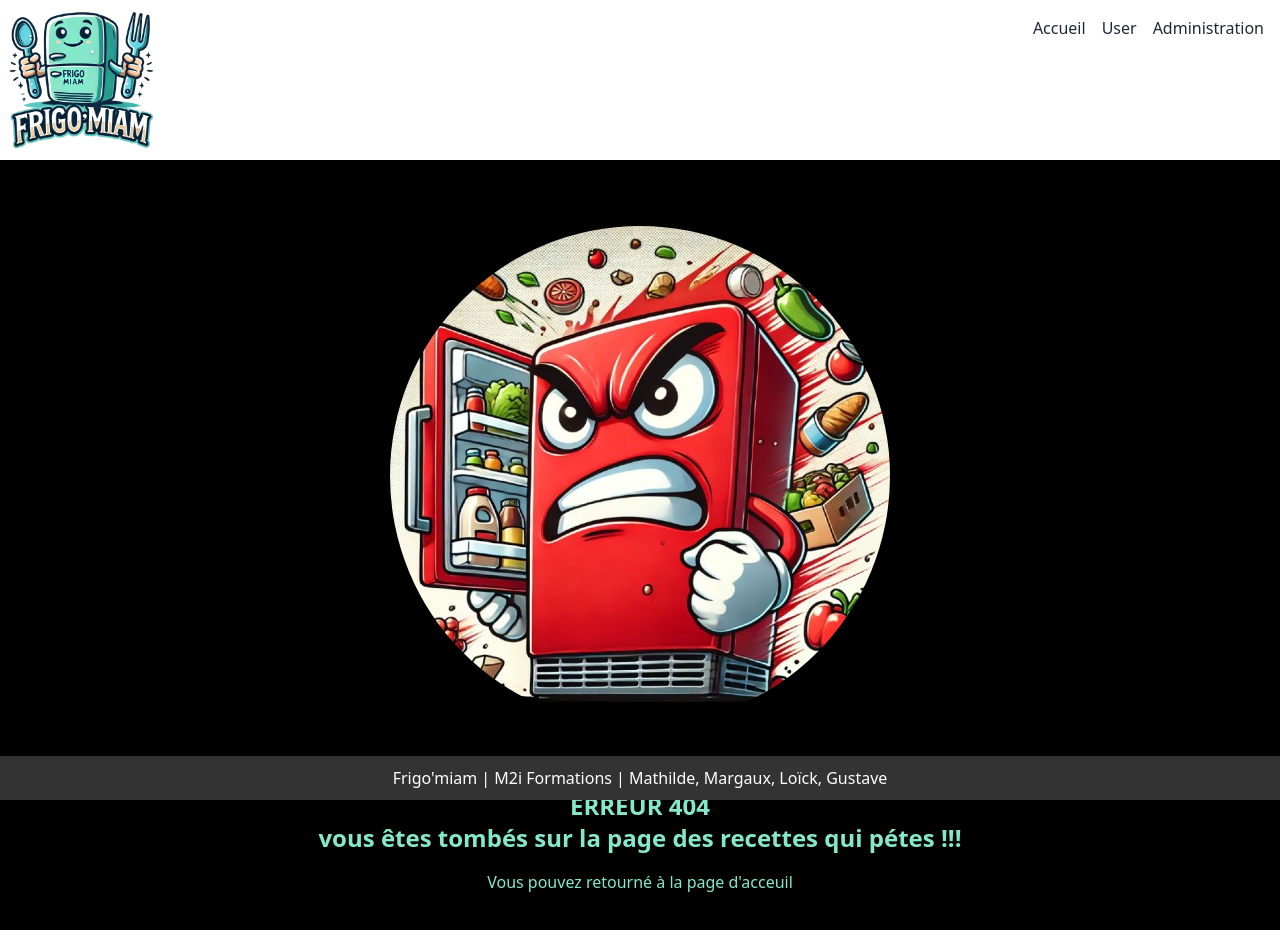
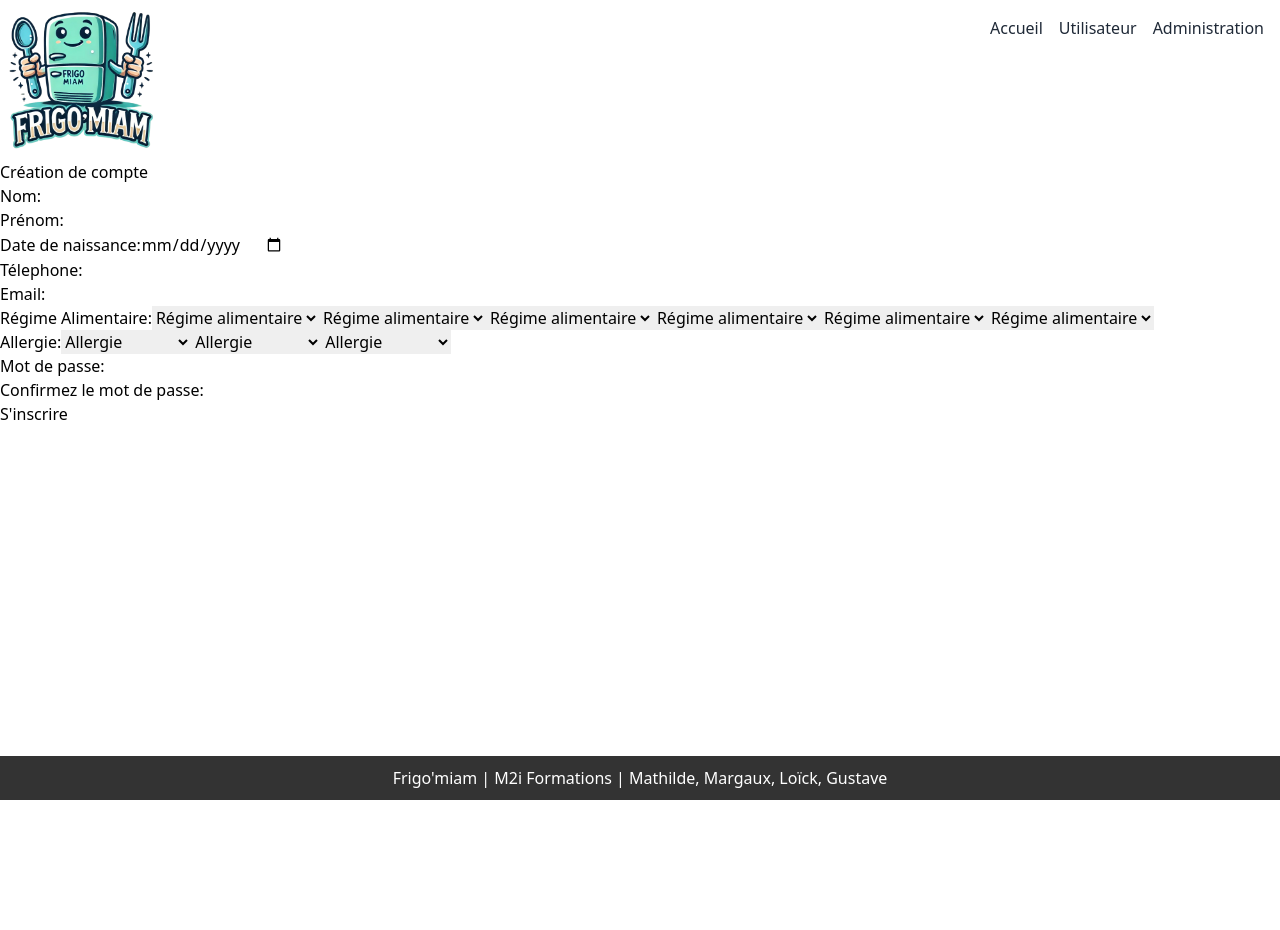
Before and after one commit to OvernightmareX/Frigo-Miam, an Angular app in the folder FrigoMiamFront/: page /inscription in a window 1280 px wide. Shown: the top 930 px of the page. After the commit the page ends 800 px from the top, so only its background shows below. Built offline with nearby package versions, Linux system fonts and the light colour scheme.

Commit message:
form create account

```diff
--- a/FrigoMiamFront/src/app/app.routes.ts
+++ b/FrigoMiamFront/src/app/app.routes.ts
@@ -7,6 +7,7 @@ import {FrigoComponent} from "./pages/frigo/frigo.component";
 import {AccountCreationComponent} from "./pages/account-creation/account-creation.component";
 import {RecetteComponent} from "./pages/recette/recette.component";
 import {NotFound404Component} from "./pages/not-found404/not-found404.component";
+import {NgModule} from "@angular/core";
 
 export const routes: Routes = [
   {path: '', component: HomeComponent},
@@ -14,7 +15,7 @@ export const routes: Routes = [
   {path: 'profile', component: ProfilComponent},
   {path: 'connexion', component: ConnexionComponent},
   {path: 'frigo', component: FrigoComponent},
-  {path: 'creation', component: AccountCreationComponent},
+  {path: 'inscription', component: AccountCreationComponent},
   {path: 'recette', component: RecetteComponent},
   {path: '**' , component:NotFound404Component},
 ];
--- a/FrigoMiamFront/src/app/components/nav/nav.component.html
+++ b/FrigoMiamFront/src/app/components/nav/nav.component.html
@@ -4,7 +4,7 @@
       <a routerLink="/" class="text-gray-800 hover:text-blue-500">Accueil</a>
     </li>
     <li class="relative">
-      <button (click)="toggleMenu()" class="text-gray-800 hover:text-blue-500">User</button>
+      <button (click)="toggleMenu()" class="text-gray-800 hover:text-blue-500">Utilisateur</button>
       @if (isUserMenuOpen ){
         <ul  class="">
 
--- a/FrigoMiamFront/src/app/pages/account-creation/account-creation.component.html
+++ b/FrigoMiamFront/src/app/pages/account-creation/account-creation.component.html
@@ -1,33 +1,66 @@
 <div class="account-create">
   <h1>Création de compte</h1>
   <div class="register">
-    <form>
+    <form  (ngSubmit)="submitAccount()">
     <div class="name">
-      <label>Nom:</label>
-      <input >
+      <label for="name">Nom:</label>
+      <input type="text" id="name" [(ngModel)]="user.name" name="name" required>
     </div>
-    <div>
+    <div class="firstName">
+      <label for="firstName">Prénom:</label>
+      <input type="text" id="firstName" [(ngModel)]="user.firstName" name="firstName" required>
+    </div>
+    <div class="dateOfBirth">
+      <label for="dateOfBirth">Date de naissance:</label>
+      <input type="date" id="dateOfBirth" [(ngModel)]="user.dateOfBirth" name="dateOfBirth">
+    </div>
+    <div class="phone">
+      <label for="phone">Télephone:</label>
+      <input type="tel" id="phone" [(ngModel)]="user.phone" name="phone">
+    </div>
+    <div class="email">
+      <label for="email">Email:</label>
+      <input type="email" id="email" [(ngModel)]="user.email" name="email" required>
+    </div>
+    <div class="diet">
+      <label for="diet">Régime Alimentaire:</label>
+      @for (diet of dietList ; track dietList){
+      <select id="diet" [(ngModel)]="user.diet" name="diet">
+        <option value="" disabled selected>Régime alimentaire</option>
+        <option>{{diet}}</option>
+      </select>
+        }
 
     </div>
-    <div>
+      <div class="allergen">
+        <label for="allergen">Allergie:</label>
+        @for (allergen of allergenList; track allergenList){
+        <select id="allergen" [(ngModel)]="user.allergen" name="allergen">
 
+          <option value="" disabled selected>Allergie</option>
+          <option>{{allergen}}</option>
+
+        </select>
+          }
+
+      </div>
+
+
+    <div class="password">
+      <label for="pwd">Mot de passe: </label>
+      <input type="password" id="pwd" name="password" [(ngModel)]="user.password"   required>
+      @if(passwordHasError){
+        <small class="error">Mot de passe incorrecte</small>
+      }
     </div>
-    <div>
-
-    </div>
-    <div>
-
-    </div>
-    <div>
-
-    </div>
-    <div>
-
-    </div>
-    <div>
-
-    </div>
-    <button >Envoyer</button>
+      <div class="confirm-password">
+        <label for="confirmPassword">Confirmez le mot de passe:</label>
+        <input type="password" id="confirmPassword" name="confirmPassword" [(ngModel)]="user.confirmPassword" required>
+        @if(confirmPasswordHasError){
+          <small class="errorConfirm">Les deux mots de passes ne se correspondt pas</small>
+        }
+      </div>
+    <button type="submit" >S'inscrire</button>
     </form>
 
   </div>
--- a/FrigoMiamFront/src/app/pages/account-creation/account-creation.component.ts
+++ b/FrigoMiamFront/src/app/pages/account-creation/account-creation.component.ts
@@ -1,12 +1,60 @@
 import { Component } from '@angular/core';
+import {FormsModule, ReactiveFormsModule} from "@angular/forms";
 
 @Component({
   selector: 'app-account-creation',
   standalone: true,
-  imports: [],
+  imports: [
+    ReactiveFormsModule,
+    FormsModule
+  ],
   templateUrl: './account-creation.component.html',
   styleUrl: './account-creation.component.css'
 })
 export class AccountCreationComponent {
+user ={
+  name:'',
+  firstName: '',
+  dateOfBirth:'',
+  phone: '',
+  email:'',
+  diet:'' ,
+  allergen:'',
+  password:'',
+  confirmPassword:'',
+}
+dietList=[
+  { value :'vegetarien' ,label:'vegetarien'},
+  { value : 'végétalien', label:' végétalien '},
+  { value: 'cétogène', label:'cétogène'},
+  { value :"flexitarien", label:'flexitarien'},
+  { value : 'paléolithique', label:'paléolithique'},
+  { value: 'hypocalorique',label:'hypocalorique'},
+]
+
+  allergenList=[
+    { value :'sans lactose' ,label:'sans lactose'},
+    { value :'sans sucre', label:'sans sucre'},
+    { value:'sans gluten', label:'sans gluten'},
+
+  ]
+isSubmitted = false;
+
+constructor() {}
+get passwordHasError(){
+return this.isSubmitted && this.user.password.length <5;
+}
+
+  get confirmPasswordHasError(){
+    return this.isSubmitted && this.user.password !== this.user.confirmPassword;
+
+  }
+  submitAccount(){
+    this.isSubmitted = true;
+    if (!this.passwordHasError && !this.confirmPasswordHasError){
+      console.log(this.user)
+    }
+console.log(this.submitAccount());
+}
 
 }
--- a/FrigoMiamFront/src/app/pages/connexion/connexion.component.html
+++ b/FrigoMiamFront/src/app/pages/connexion/connexion.component.html
@@ -12,4 +12,6 @@
 
   </div>
 </form>
+
+  <button (click)="subscribeAccount()"><a routerLink="/inscription">Inscription</a></button>
 </div>
--- a/FrigoMiamFront/src/app/pages/connexion/connexion.component.ts
+++ b/FrigoMiamFront/src/app/pages/connexion/connexion.component.ts
@@ -1,12 +1,21 @@
 import { Component } from '@angular/core';
+import {RouterLink} from "@angular/router";
 
 @Component({
   selector: 'app-connexion',
   standalone: true,
-  imports: [],
+  imports: [
+    RouterLink
+  ],
   templateUrl: './connexion.component.html',
   styleUrl: './connexion.component.css'
 })
 export class ConnexionComponent {
 
+
+
+
+subscribeAccount(){
+
 }
+}
```
